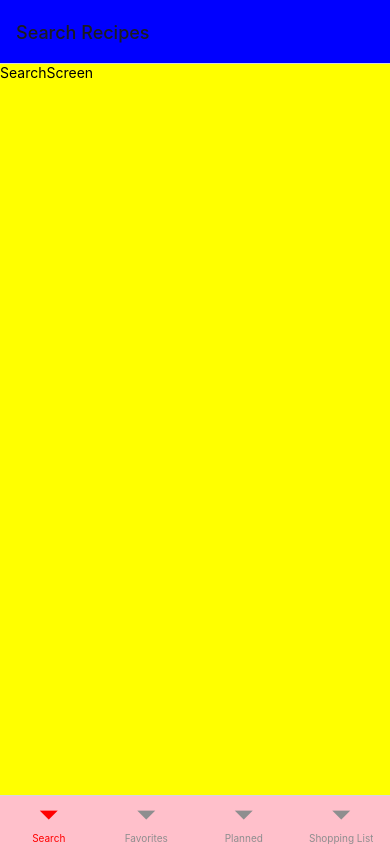
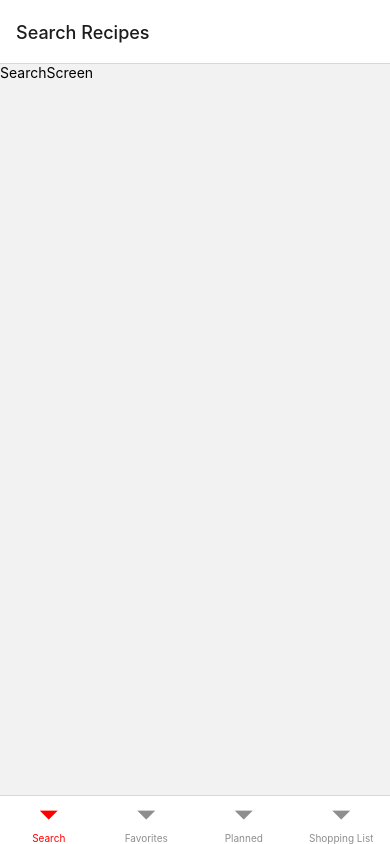
Before and after one commit to pakreft/culinary-compass, a React Native app: screen / in a window 390 px wide. Built offline with nearby package versions, Linux system fonts and the light colour scheme.

Commit message:
Change background colors

```diff
--- a/src/navigation/TabBar/styles.js
+++ b/src/navigation/TabBar/styles.js
@@ -1,13 +1,7 @@
 import { StyleSheet } from 'react-native';
 
 export const styles = StyleSheet.create({
-  sceneContainer: {
-    backgroundColor: 'yellow',
-  },
-  header: {
-    backgroundColor: 'blue',
-  },
-  tabBar: {
-    backgroundColor: 'pink',
-  },
+  sceneContainer: {},
+  header: {},
+  tabBar: {},
 });
```
